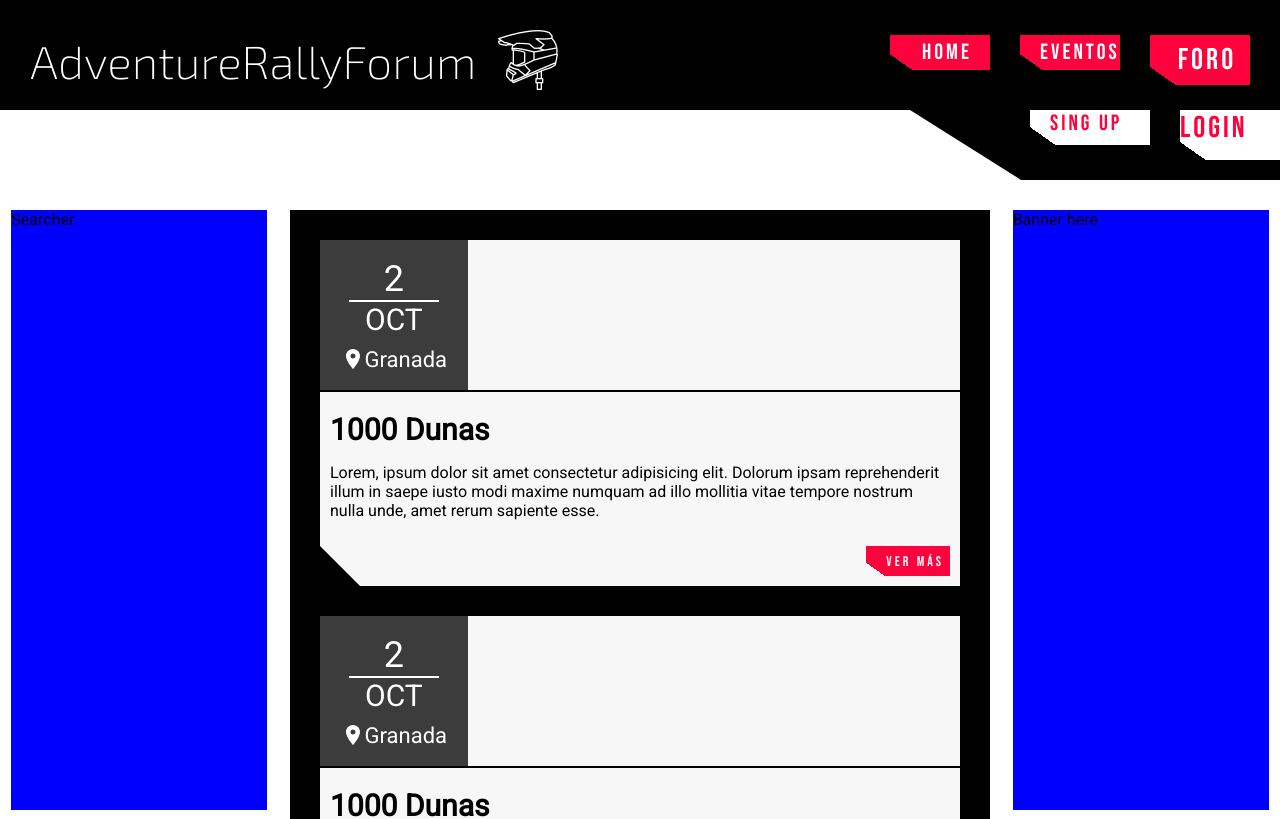
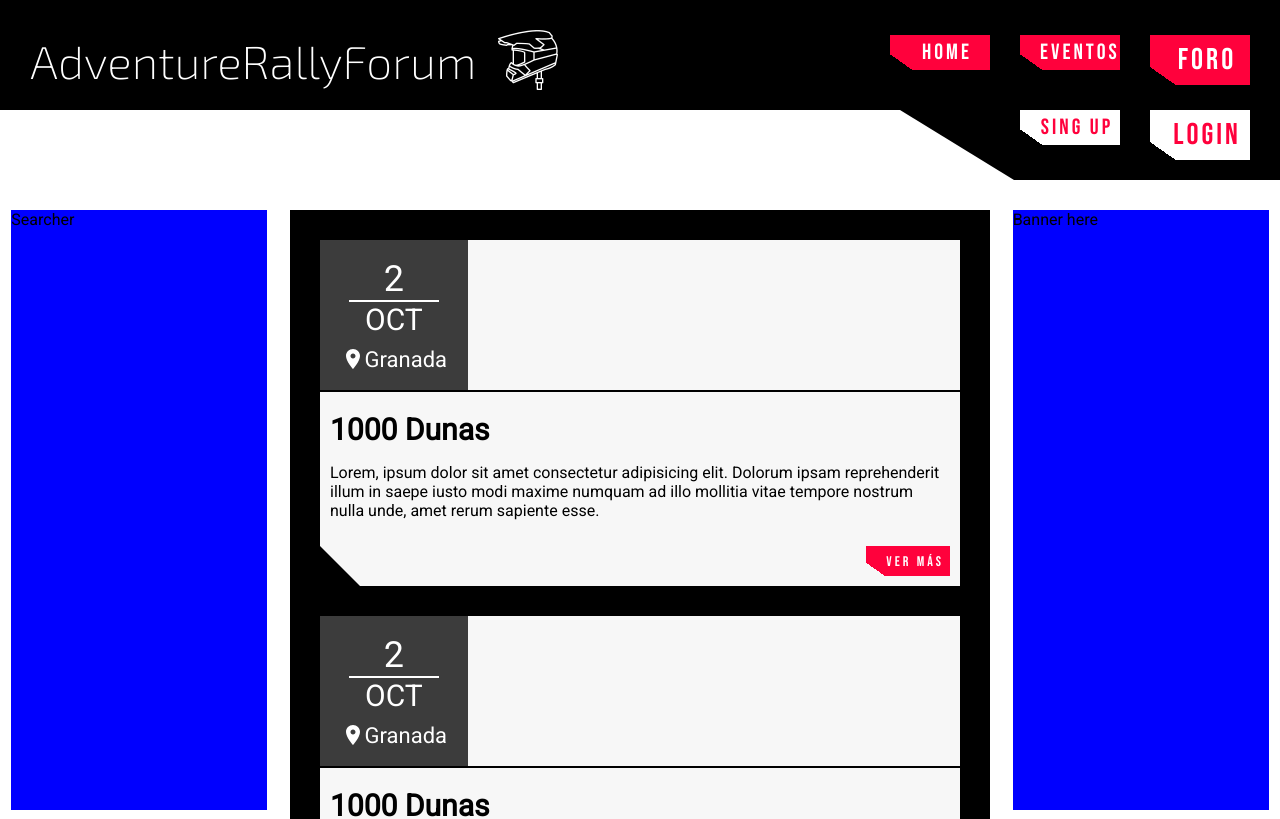
Before and after one commit to byNach/AdventureRallyForum, a React (Vite) app in the folder AdventureRallyForum/: page /Home in a window 1280 px wide. Shown: the top 819 px of the page. Built offline with nearby package versions, Linux system fonts and the light colour scheme.

Commit message:
C/ div to button on SingIn/LogIn

```diff
--- a/AdventureRallyForum/src/Components/Header.jsx
+++ b/AdventureRallyForum/src/Components/Header.jsx
@@ -23,8 +23,8 @@ const Header = () => {
           </div>
         </div>
       <div className="Nav-down">
-        <div className="Sing-up">Sing Up</div>
-        <div className="Login">Login</div>
+        <button className="Sing-up">Sing Up</button>
+        <button className="Login">Login</button>
         </div>
     </div>
   );
```
